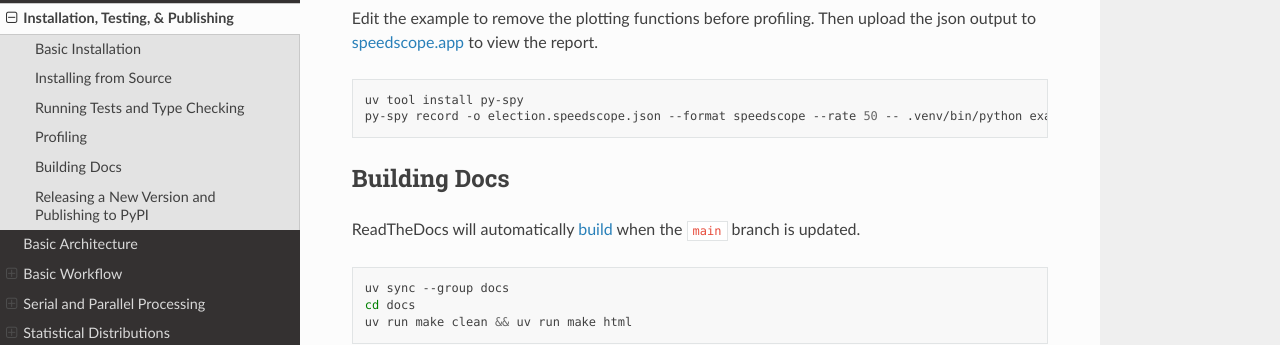
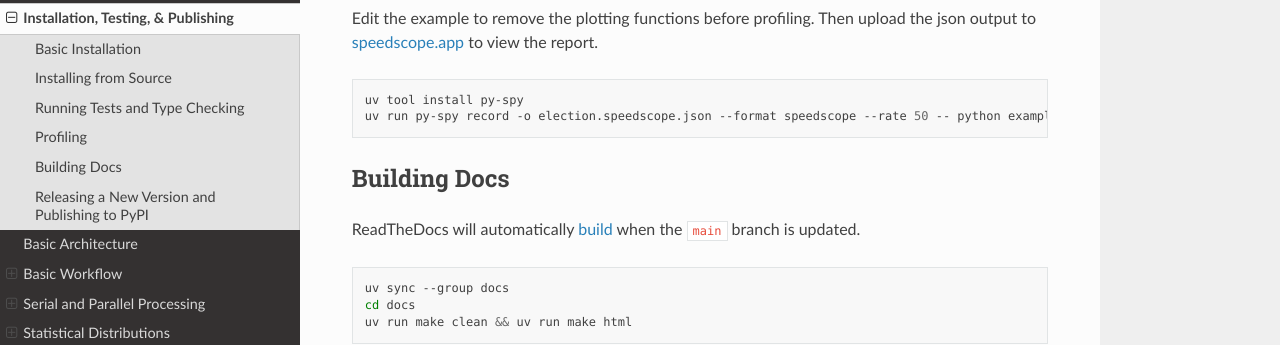
Before and after one commit to scottshambaugh/monaco, a Sphinx documentation site: the page built from docs/source/installation.md, in a window 1280 px wide and 900 px high, scrolled down 461 px. Shown: the part 167-512 px from the top of the window. Built offline with Sphinx 7.4.7 and the Read the Docs theme 3.1.0, drawn with Linux system fonts in a browser that asks for light colours.

Commit message:
lockfile update

````diff
--- a/docs/source/installation.md
+++ b/docs/source/installation.md
@@ -26,7 +26,7 @@ uv run mypy src tests/test*
 Edit the example to remove the plotting functions before profiling. Then upload the json output to [speedscope.app](https://www.speedscope.app/) to view the report.
 ```bash
 uv tool install py-spy
-py-spy record -o election.speedscope.json --format speedscope --rate 50 -- .venv/bin/python examples/election/election_example_monte_carlo_sim.py
+uv run py-spy record -o election.speedscope.json --format speedscope --rate 50 -- python examples/election/election_example_monte_carlo_sim.py
 ```
 
 ## Building Docs
````
Also changed, not shown: 1 other file.
